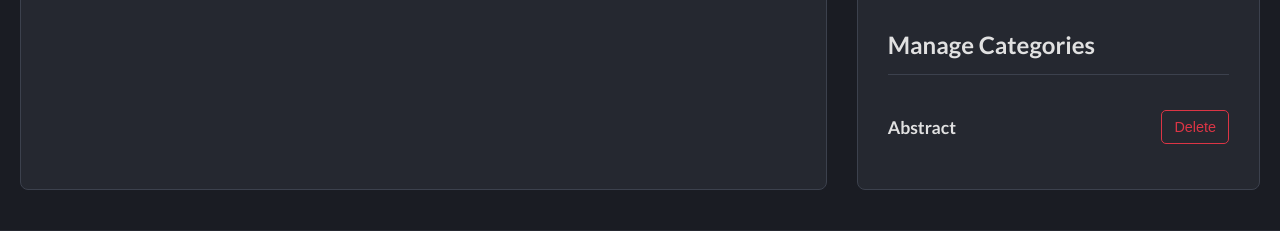
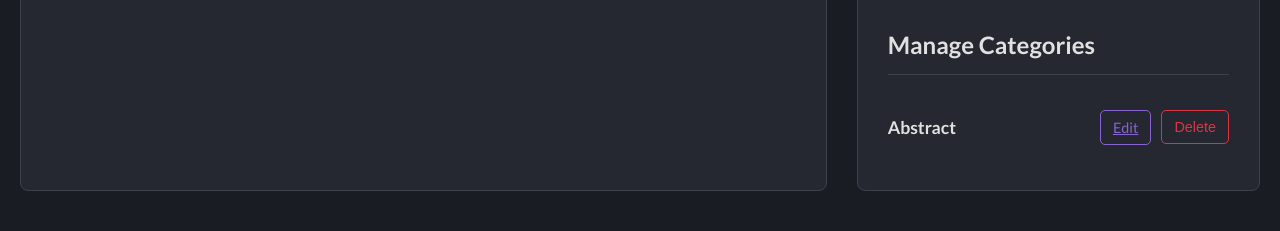
Before and after one commit to krishkaushik13/StrokesofKashi, a Flask app: page /admin in a window 1280 px wide. Shown: the part 1240-1471 px from the top of the page. Run offline with Flask 3, Linux system fonts and the light colour scheme; a user stored in the database is signed in.

Commit message:
Update admin.html
editing category

```diff
--- a/templates/admin.html
+++ b/templates/admin.html
@@ -154,10 +154,12 @@
                                 <strong>{{ cat.name }}</strong>
                             </div>
                             <div class="item-actions">
-                                <form action="{{ url_for('delete_category', category_id=cat.id) }}" method="post" onsubmit="return confirm('Are you sure? Deleting this will also delete all paintings in this category.');">
-                                    <button type="submit" class="action-btn delete">Delete</button>
-                                </form>
-                            </div>
+    <a href="{{ url_for('edit_category', category_id=cat.id) }}" class="action-btn edit">Edit</a>
+
+    <form action="{{ url_for('delete_category', category_id=cat.id) }}" method="post" onsubmit="...">
+        <button type="submit" class="action-btn delete">Delete</button>
+    </form>
+</div>
                         </li>
                         {% endfor %}
                     </ul>
```
